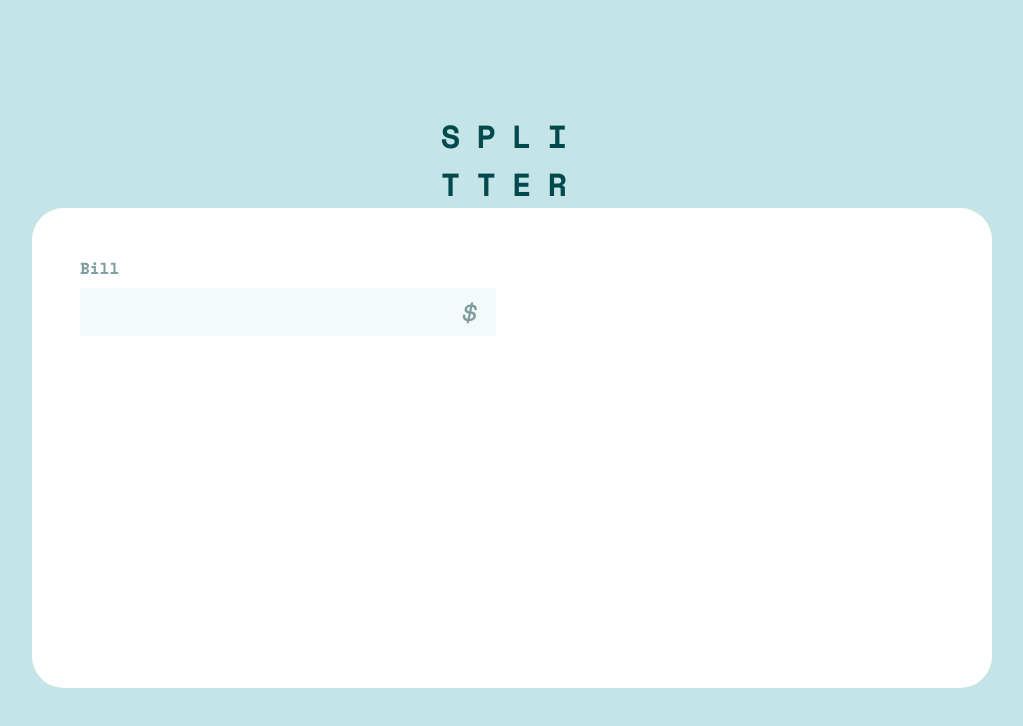
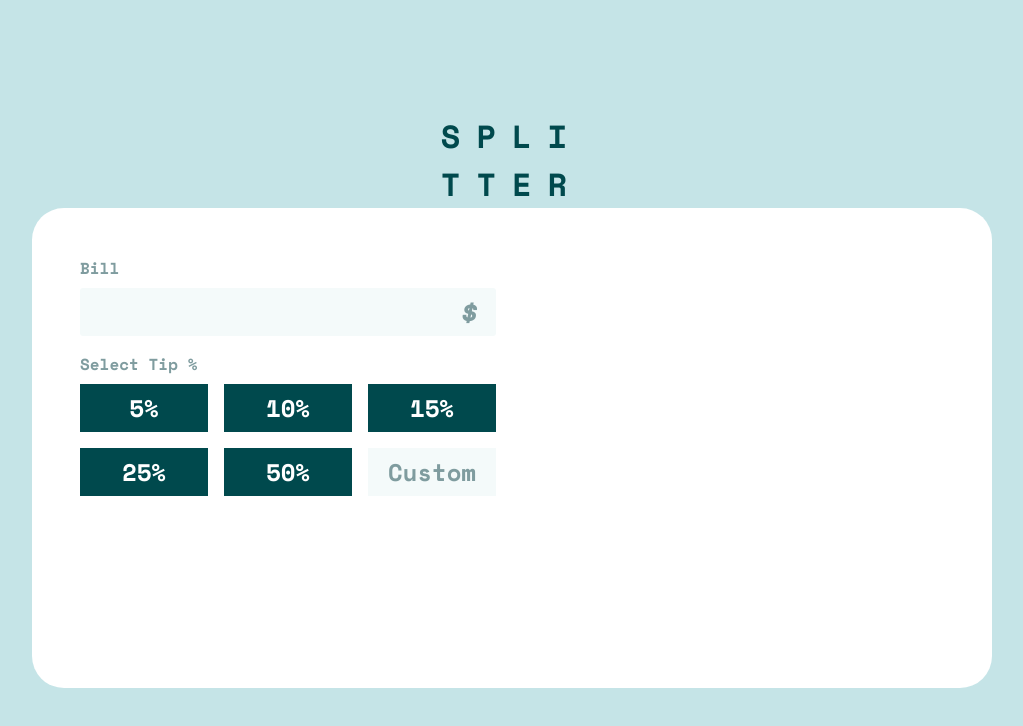
Before and after one commit to Henrique-Dias15/Tip-Calculator-App, a React (Vite) app in the folder tipCalculatorApp/: page / in a window 1280 px wide. Shown: the top 726 px of the page, without its empty margins (208-1231 px from the left). Built offline with nearby package versions, Linux system fonts and the light colour scheme.

Commit message:
Select Tip Buttons

```diff
--- a/tipCalculatorApp/src/App.css
+++ b/tipCalculatorApp/src/App.css
@@ -4,6 +4,7 @@
     margin: 0;
     padding: 0;
     font-family: 'Space Mono', monospace;
+    font-weight: 700;
     box-sizing: border-box;
 }
 
@@ -48,7 +49,6 @@
 
 .inputBill label {
     color: hsl(184, 14%, 56%);
-    font-weight: bold;
     margin-bottom: 0.5rem;
 }
 
@@ -78,5 +78,56 @@
 #bill:hover,
 #bill:focus {
     cursor: pointer;
-    outline: 2px solid hsl(172, 67%, 45%);
+    outline: 2px solid hsl(173, 61%, 77%);
 }
+
+/* Botões de % tip */
+.inputTip{
+    margin-top: 1rem;
+}
+
+.inputTip p {
+    color: hsl(184, 14%, 56%);
+}
+
+.buttons {
+    margin-top: 0.5rem;
+    display: grid;
+    grid-template-columns: 8rem 8rem 8rem;
+    grid-template-rows: 3rem 3rem 3rem;
+    gap: 1rem 1rem;
+}
+
+.buttons input {
+    background-color: hsl(183, 100%, 15%);
+    border: none;
+    font-size: 1.5rem;
+    color: hsl(0, 0%, 100%);
+}
+
+.buttons input:hover {
+    background-color: hsl(173, 61%, 77%);
+    color: hsl(183, 100%, 15%);
+    cursor: pointer;
+}
+
+#tipCustom {
+    background-color: hsl(189, 41%, 97%);
+    color: hsl(183, 100%, 15%);
+    text-align: center;
+}
+
+#tipCustom::placeholder {
+    color: hsl(184, 14%, 56%);
+}
+
+#tipCustom:hover {
+    border-color: hsl(173, 61%, 77%);
+    cursor: pointer;
+}
+
+#tipCustom::-webkit-inner-spin-button,
+#tipCustom::-webkit-outer-spin-button {
+  -webkit-appearance: none;
+  margin: 0;
+}
--- a/tipCalculatorApp/src/App.jsx
+++ b/tipCalculatorApp/src/App.jsx
@@ -16,6 +16,17 @@ function App() {
           <input type="number" id='bill' placeholder='$'/>
           </div>
 
+          <div className='inputTip'>
+            <p>Select Tip %</p>
+            <div className='buttons'>
+            <input type="button" id='tip5' value={5+'%'}/>
+            <input type="button" id='tip10' value={10+'%'}/>
+            <input type="button" id='tip15' value={15+'%'}/>
+            <input type="button" id='tip25' value={25+'%'}/>
+            <input type="button" id='tip50' value={50+'%'}/>
+            <input type="number" id='tipCustom' placeholder={'Custom'}/>
+            </div>
+          </div>
         </div>
 
       </div>
```
